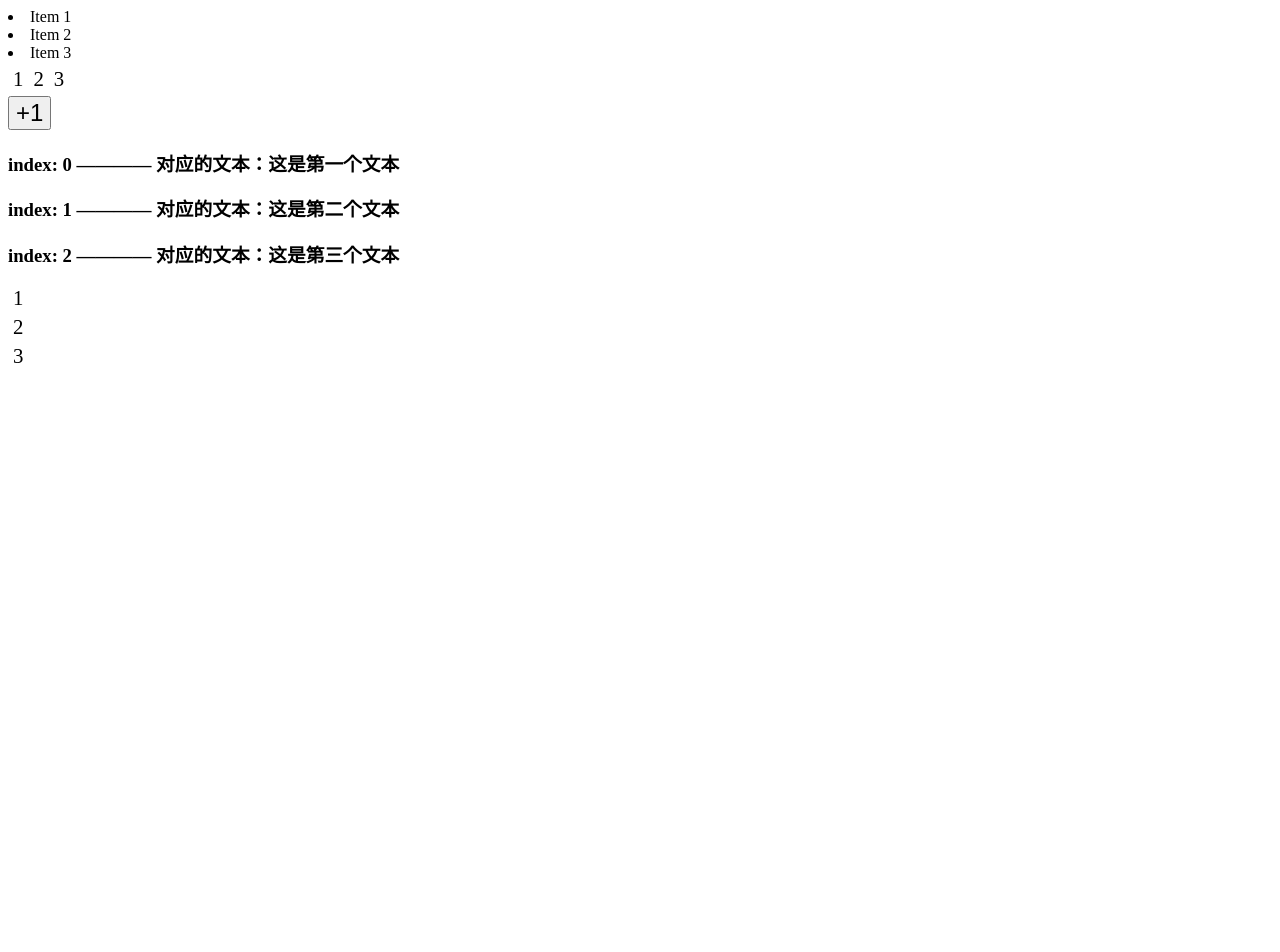
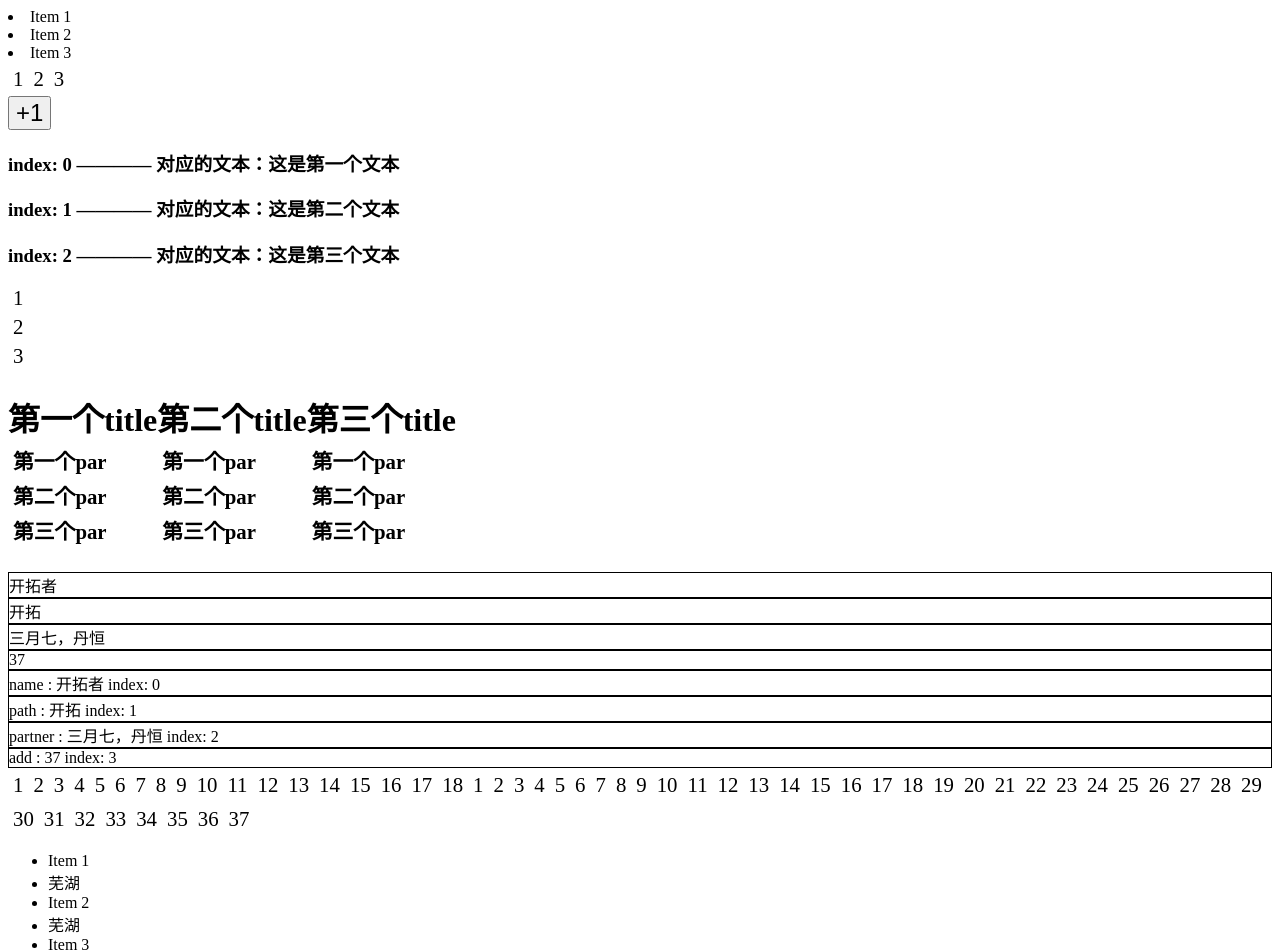
Before and after one commit to blankCx330/vue-, a Vue app in the folder 列表渲染/: page / in a window 1280 px wide. Shown: the top 952 px of the page. Before the commit the page ends 800 px from the top, so only its background shows below. Built offline with nearby package versions, Linux system fonts and the light colour scheme.

Commit message:
学习列表渲染

```diff
--- a/列表渲染/src/App.vue
+++ b/列表渲染/src/App.vue
@@ -10,6 +10,16 @@ const charObj= ref([
 const updateArrObj = () => {
     arrObj.value.push({num: (arrObj.value.length + 1)})
 }
+
+const titles = ref(['第一个title', '第二个title', '第三个title']);
+const pars = ref(['第一个par', '第二个par', '第三个par']);
+const add = (a,b) => a + b
+const myObj = ref({
+    name: '开拓者',
+    path: '开拓',
+    partner: '三月七，丹恒',
+    add: add(19, 18),
+})
 
 </script>
 
@@ -54,12 +64,61 @@ const updateArrObj = () => {
     {{ arr.num }}
     </p>
 
+<!-- 嵌套使用v-for -->
+<!--
+    Vue 的渲染是深度优先的
+    渲染顺序是先完成外层 h1标签的渲染
+    然后再为每个 h1标签填充内层的 p标签。
+-->
+<div class="div-p">
+    <h1 v-for="tittle in titles">
+        {{ tittle }}
+        <p v-for="par in pars">
+            {{ par }}
+        </p>
+    </h1>
+</div>
+
+<!-- 使用v-for来遍历一个对象的所有属性 -->
+<!-- 也是渲染了三个元素 -->
+<div v-for="value in myObj" style="border: 1px solid black;">
+    {{ value }}
+</div>
+
+<!--
+    对于对象
+    第二个参数表示它的键值
+    第三个参数表示位置索引
+-->
+<div v-for = "(value, key, index) in myObj" style="border: 1px solid black;">
+   {{ key }} : {{ value }} index: {{ index }}
+</div>
+
+<!-- v-for可以接受一个整数数值 -->
+<!-- 注意，初始值是从1开始 -->
+<div class="div-p">
+    <p v-for="n in 18">
+        {{ n }}
+    </p>
+    <p v-for="n in myObj.add"> <!-- 函数也可以 -->
+        {{ n }}
+    </p>
+</div>
+
+<ul>
+  <template v-for="item in items">
+    <li>{{ item }}</li>
+    <li class="divider" role="presentation">芜湖</li>
+  </template>
+</ul>
 
 </template>
 
 <style scoped>
 .div-p{
     display: flex;
+    width: 100vw;
+    flex-wrap: wrap;
 }
 p{
     font-size: 1.3rem;
```
